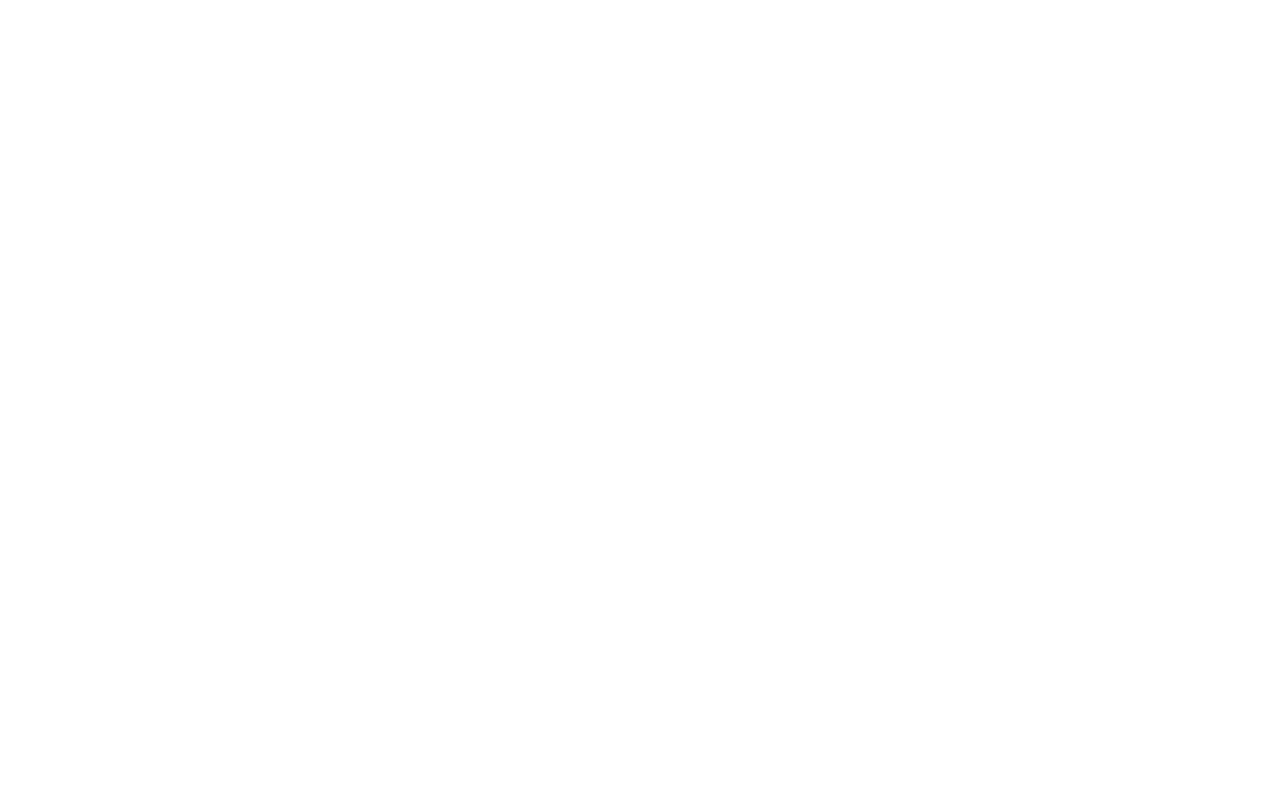
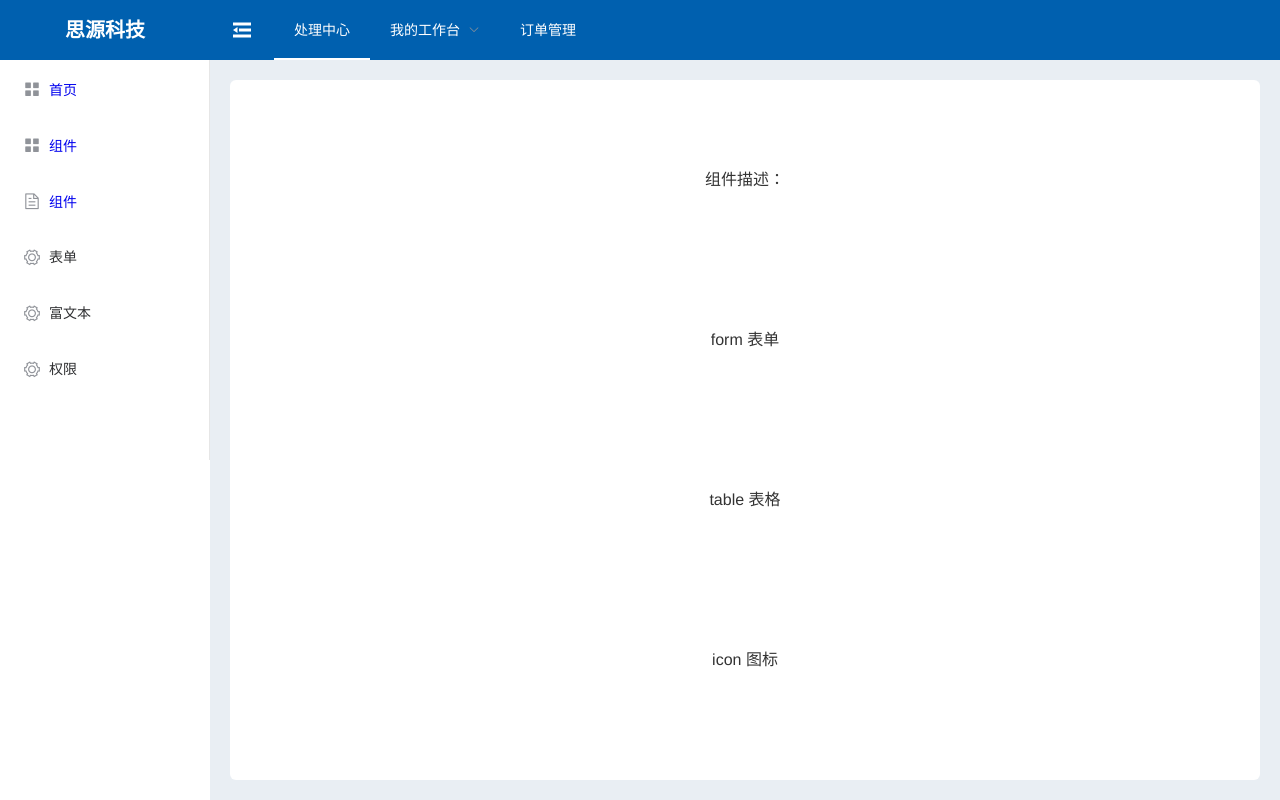
Before and after one commit to jiaoxf/admin-element-vue, a Vue app: page /components in a window 1280 px wide. Built offline with nearby package versions, Linux system fonts and the light colour scheme.

Commit message:
组件分组

```diff
--- a/src/components/layout/LeftMenu.vue
+++ b/src/components/layout/LeftMenu.vue
@@ -9,15 +9,21 @@
       :collapse="$store.state.foldMenu">
         <el-menu-item index="1">
           <i class="el-icon-menu"></i>
-          <span slot="title">首页</span>
+          <span slot="title">
+            <router-link to="/">首页</router-link>
+          </span>
         </el-menu-item>
         <el-menu-item index="2">
           <i class="el-icon-menu"></i>
-          <span slot="title">组件</span>
+          <span slot="title">
+            <router-link to="components">组件</router-link>
+          </span>
         </el-menu-item>
         <el-menu-item index="3">
           <i class="el-icon-document"></i>
-          <span slot="title">Table</span>
+          <span slot="title">
+            <router-link to="components">组件</router-link>
+          </span>
         </el-menu-item>
         <el-menu-item index="4">
           <i class="el-icon-setting"></i>
--- a/src/router/index.js
+++ b/src/router/index.js
@@ -3,12 +3,26 @@ import VueRouter from 'vue-router'
 
 Vue.use(VueRouter)
 
-  const routes = [
+const routes = [
   {
     path: '/',
     name: 'Home',
-    component: () => import('../views/Home.vue')
-  }
+    component: () =>
+      import ('../views/Home.vue'),
+    redirect: 'home',
+    children:[
+      {
+        path: '/home',
+        component: () =>
+          import ('../views/HomeEcharts/index.vue')
+      },
+      {
+        path: '/components',
+        component: () =>
+          import ('../views/Components/index.vue')
+      }
+    ]
+  },
 ]
 
 const router = new VueRouter({
--- a/src/scss/global.scss
+++ b/src/scss/global.scss
@@ -1,3 +1,8 @@
+*{
+  margin: 0;
+  padding: 0;
+  box-sizing: border-box;
+}
 html,
 body,
 div,
--- a/src/store/index.js
+++ b/src/store/index.js
@@ -5,11 +5,15 @@ Vue.use(Vuex)
 
 export default new Vuex.Store({
   state: {
-    foldMenu: false
+    foldMenu: false,
+    permissionsShow: true
   },
   mutations: {
     flodMenu(state) {
       state.foldMenu = !state.foldMenu;
+    },
+    choosePermissions(state) {
+      state.permissionsShow = false;
     }
   },
   actions: {
--- /dev/null
+++ b/src/views/Components/index.vue
@@ -0,0 +1,46 @@
+<template>
+  <div class='component-moudle'>
+    组件描述：<br/>
+      form 表单<br/>
+      table 表格<br/>
+      icon 图标<br/>
+  </div>
+</template>
+<script>
+
+export default {
+  name: 'name',
+  props: {
+
+  },
+//import引入的组件需要注入到对象中才能使用
+  components: {},
+  data() {
+    return {
+
+    };
+  },
+//监听属性 类似于data概念
+  computed: {},
+//监控data中的数据变化
+  watch: {},
+//方法集合
+  methods: {
+
+  },
+  created() {
+
+  },
+  mounted() {
+
+  },
+  beforeCreate() {}, //生命周期 - 创建之前
+  beforeMount() {}, //生命周期 - 挂载之前
+  updated() {}, //生命周期 - 更新之后
+  activated() {}, //如果页面有keep-alive缓存功能，这个函数会触发
+}
+</script>
+<style lang='scss' scoped>
+//@import url(); 引入公共css类
+
+</style>
--- a/src/views/Home.vue
+++ b/src/views/Home.vue
@@ -5,9 +5,11 @@
       <left-menu />
       <el-container>
         <el-main>
-          <router-view />
+          <div class="main-content">
+            <router-view />
+          </div>
         </el-main>
-        <el-footer>Footer</el-footer>
+        <!-- <el-footer>Footer</el-footer> -->
       </el-container>
     </el-container>
   </div>
@@ -45,6 +47,12 @@ export default {
     color: #333;
     text-align: center;
     line-height: 160px;
+    .main-content{
+      padding: 20px;
+      background: #fff;
+      border-radius: 6px;
+      min-height: calc(100vh - 100px);
+    }
   }
 
   body > .el-container {
--- /dev/null
+++ b/src/views/HomeEcharts/index.vue
@@ -0,0 +1,43 @@
+<template>
+  <div class='home-echarts'>
+    哈哈哈
+  </div>
+</template>
+<script>
+
+export default {
+  name: 'name',
+  props: {
+
+  },
+//import引入的组件需要注入到对象中才能使用
+  components: {},
+  data() {
+    return {
+
+    };
+  },
+//监听属性 类似于data概念
+  computed: {},
+//监控data中的数据变化
+  watch: {},
+//方法集合
+  methods: {
+
+  },
+  created() {
+
+  },
+  mounted() {
+
+  },
+  beforeCreate() {}, //生命周期 - 创建之前
+  beforeMount() {}, //生命周期 - 挂载之前
+  updated() {}, //生命周期 - 更新之后
+  activated() {}, //如果页面有keep-alive缓存功能，这个函数会触发
+}
+</script>
+<style lang='scss' scoped>
+//@import url(); 引入公共css类
+
+</style>
```
Also changed, not shown: src/views/Form/index.vue (added, +43 -0 lines).
